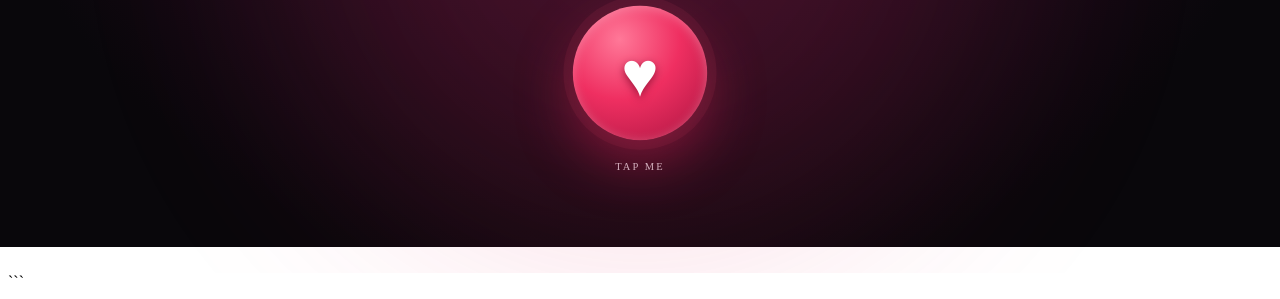
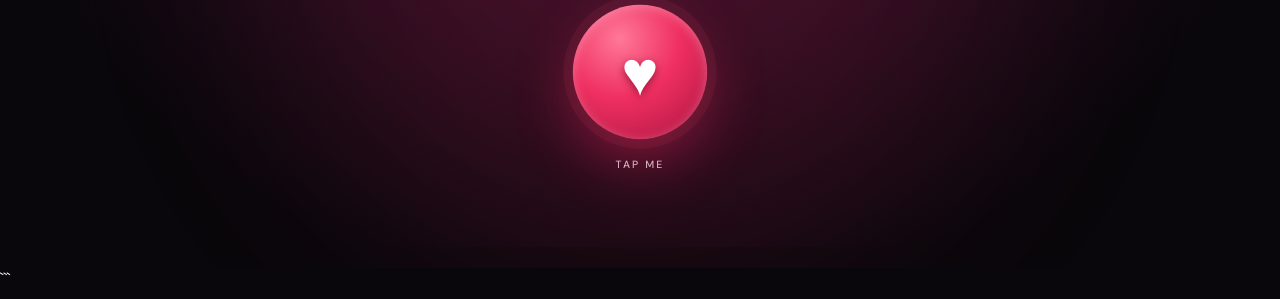
Before and after one commit to mansoorkalwar/Demo_Web, a plain HTML site: page index.html in a window 1280 px wide. Shown: the part 553-852 px from the top of the page. Drawn offline with nearby package versions, Linux system fonts and the light colour scheme.

Commit message:
css file updated

```diff
--- a/style.css
+++ b/style.css
@@ -5,7 +5,11 @@
 
 html,
 body {
-
+  margin: 0;
+  min-height: 100%;
+  font-family: "DM Sans", sans-serif;
+  background: #09070b;
+  color: #fff;
 
 
 }
```
